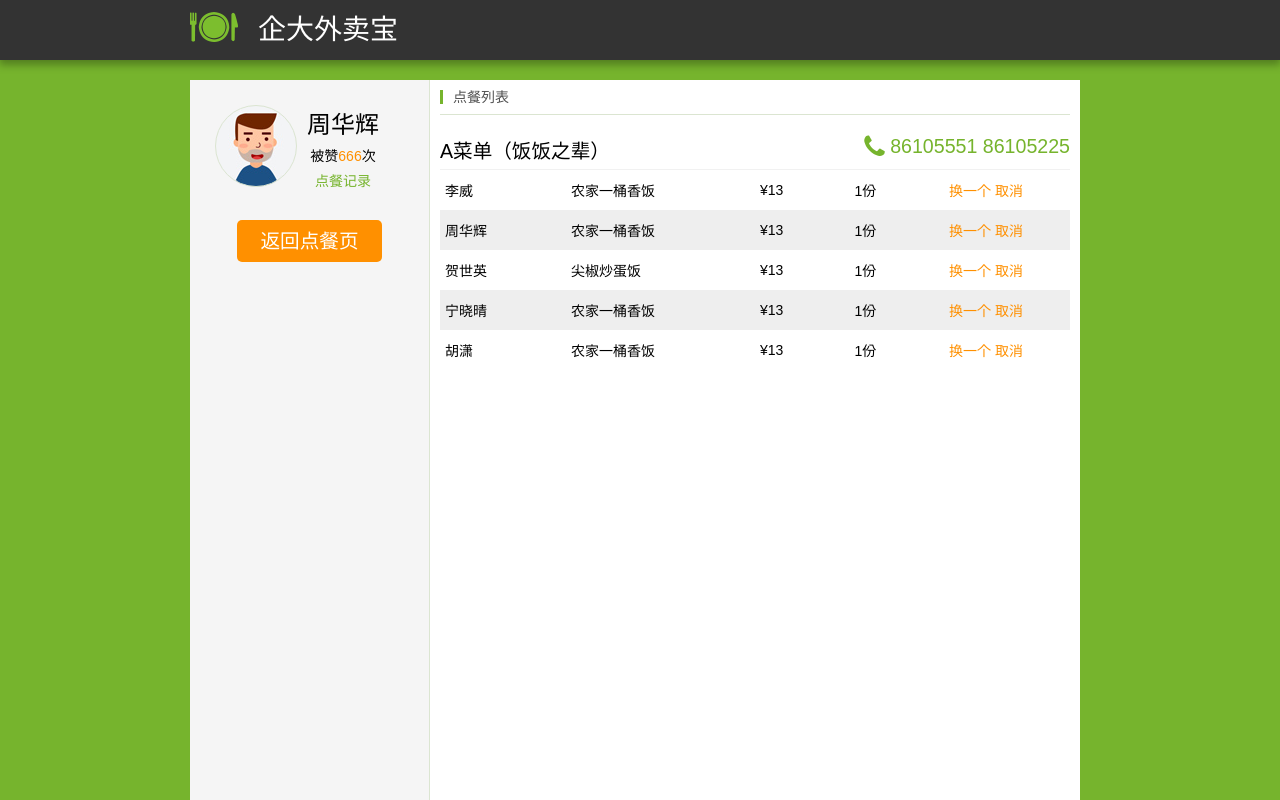
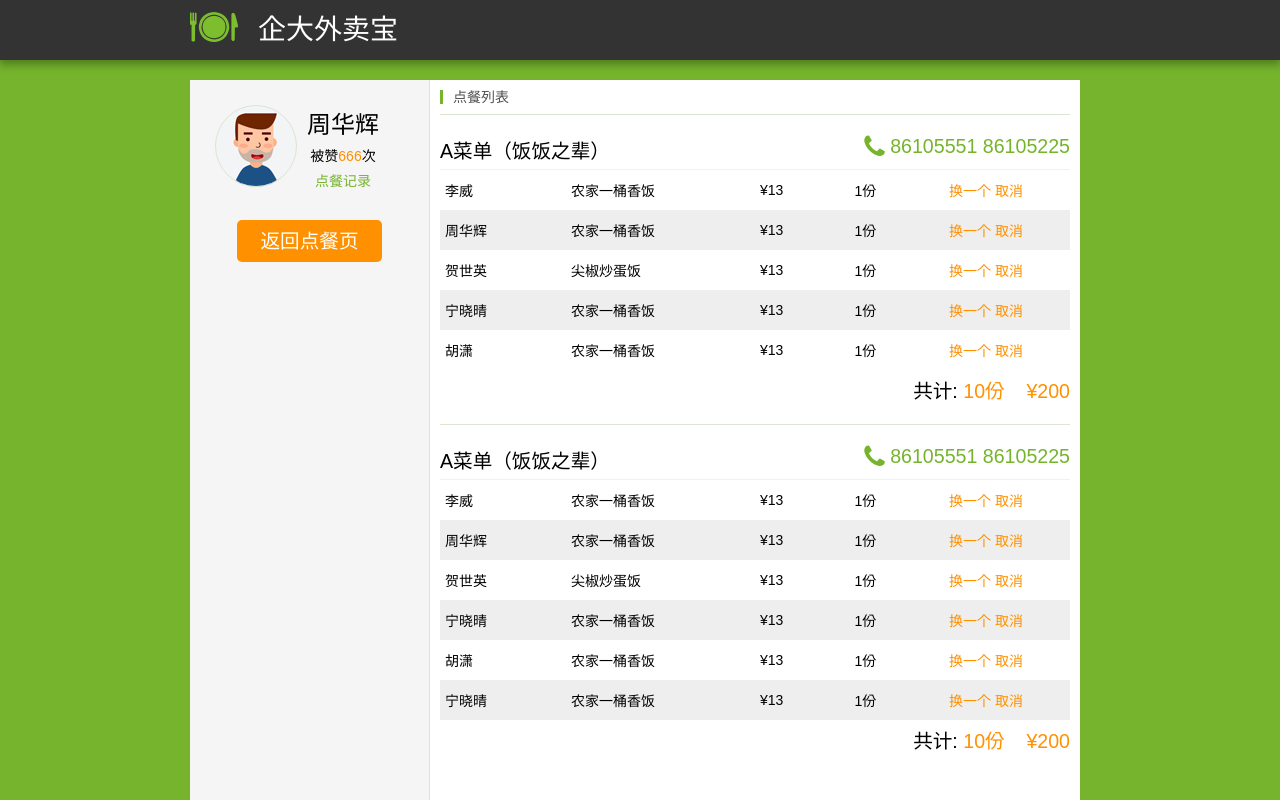
Before and after one commit to crazhou/qidalunch, a PHP site: page /total.html in a window 1280 px wide. Run offline with PHP 8.4, Linux system fonts and the light colour scheme.

Commit message:
More Code

```diff
--- a/admin.html
+++ b/admin.html
@@ -6,7 +6,7 @@
     <link rel="stylesheet" href="css/style.css">
     <link rel="stylesheet" href="css/font-awesome.min.css">
 </head>
-<body>
+<body class="fix">
   <div class="header">
     <div class="header-inner clearfix">
       <img src="images/dish.png" alt="Logo" class="fl logo">
@@ -30,7 +30,7 @@
       <div class="ppset adminset">
         <div class="t1">今日我值班: <a href="users.html" class="color-org f16">用户管理</a></div>
         <div class="t2">
-          <a href="javascript:;">查看今日点餐</a>
+          <a href="total.html">查看今日点餐</a>
         </div>
       </div>
       <div class="ptabs">
--- a/css/style.css
+++ b/css/style.css
@@ -7,6 +7,8 @@ body{
   background-color: #76b42d;
   font-family: 'Microsoft Yahei', Arial;
   font-size: 14px;
+}
+.fix {
   position: fixed;
   height: 100%;
   left: 0;
@@ -79,7 +81,7 @@ a,input,select{
   margin: 7px 0 0 20px;
 }
 .app {
-  margin :auto;
+  margin :0 auto 40px;
   width: 900px;
   height: 100%;
   padding-top: 80px;
@@ -309,6 +311,11 @@ a,input,select{
   text-align: left;
   border-collapse: collapse;
 }
+.main .sp-scroll {
+  overflow: auto;
+  padding-bottom: 20px;
+  height: calc(100% - 20px);
+}
 .table tr:hover td{
   background-color: #f0f0f0;
 }
@@ -482,6 +489,7 @@ a,input,select{
 }
 .dian-cont {
   margin-top: 10px;
+  padding-bottom: 10px;
   text-align: left;
 }
 .dian-header{
@@ -503,3 +511,6 @@ a,input,select{
 .tb2 .even td{
   background-color: #eeeeee;
 }
+.zon{
+  margin-top: 5px;
+}
--- a/dian.html
+++ b/dian.html
@@ -6,7 +6,7 @@
     <link rel="stylesheet" href="css/style.css">
     <link rel="stylesheet" href="css/font-awesome.min.css">
 </head>
-<body>
+<body class="fix">
   <div class="header">
     <div class="header-inner clearfix">
       <img src="images/dish.png" alt="Logo" class="fl logo">
--- a/total.html
+++ b/total.html
@@ -6,7 +6,7 @@
     <link rel="stylesheet" href="css/style.css">
     <link rel="stylesheet" href="css/font-awesome.min.css">
 </head>
-<body>
+<body class="fix">
   <div class="header">
     <div class="header-inner clearfix">
       <img src="images/dish.png" alt="Logo" class="fl logo">
@@ -31,6 +31,7 @@
     </div>
     <div class="main">
       <div class="title">点餐列表</div>
+      <div class="sp-scroll">
         <div class="dian-cont">
           <div class="dian-header">
             <div class="ft20 fl">A菜单（饭饭之辈）</div>
@@ -94,6 +95,91 @@
               </tr>
             </tbody>
           </table>
+          <div class="zon clearfix">
+            <span class="fr">
+            共计: <span class="color-org">10份&nbsp;&nbsp;&nbsp;&nbsp;&yen;200</span>
+            </span>
+          </div>
+        </div>
+        <div class="dian-cont">
+          <div class="dian-header">
+            <div class="ft20 fl">A菜单（饭饭之辈）</div>
+            <div class="phones fr">
+              <i class="fa fa-phone fa-lg color-gre"></i>
+              <span class="color-gre">86105551</span>
+              <span class="color-gre">86105225</span>
+            </div>
+          </div>
+          <table class="tb2">
+            <tbody>
+              <tr>
+                <td width="20%">李威</td>
+                <td width="30%">农家一桶香饭</td>
+                <td width="15%">&yen;13</td>
+                <td width="15%">1份</td>
+                <td>
+                  <a href="javascript:;" class="color-org">换一个</a>
+                  <a href="javascript:;" class="color-org">取消</a>
+                </td>
+              </tr>
+              <tr class="even">
+                <td>周华辉</td>
+                <td>农家一桶香饭</td>
+                <td>&yen;13</td>
+                <td>1份</td>
+                <td>
+                  <a href="javascript:;" class="color-org">换一个</a>
+                  <a href="javascript:;" class="color-org">取消</a>
+                </td>
+              </tr>
+              <tr>
+                <td>贺世英</td>
+                <td>尖椒炒蛋饭</td>
+                <td>&yen;13</td>
+                <td>1份</td>
+                <td>
+                  <a href="javascript:;" class="color-org">换一个</a>
+                  <a href="javascript:;" class="color-org">取消</a>
+                </td>
+              </tr>
+              <tr class="even">
+                <td>宁晓晴</td>
+                <td>农家一桶香饭</td>
+                <td>&yen;13</td>
+                <td>1份</td>
+                <td>
+                  <a href="javascript:;" class="color-org">换一个</a>
+                  <a href="javascript:;" class="color-org">取消</a>
+                </td>
+              </tr>
+              <tr>
+                <td>胡潇</td>
+                <td>农家一桶香饭</td>
+                <td>&yen;13</td>
+                <td>1份</td>
+                <td>
+                  <a href="javascript:;" class="color-org">换一个</a>
+                  <a href="javascript:;" class="color-org">取消</a>
+                </td>
+              </tr>
+              <tr class="even">
+                <td>宁晓晴</td>
+                <td>农家一桶香饭</td>
+                <td>&yen;13</td>
+                <td>1份</td>
+                <td>
+                  <a href="javascript:;" class="color-org">换一个</a>
+                  <a href="javascript:;" class="color-org">取消</a>
+                </td>
+              </tr>
+            </tbody>
+          </table>
+          <div class="zon clearfix">
+            <span class="fr">
+            共计: <span class="color-org">10份&nbsp;&nbsp;&nbsp;&nbsp;&yen;200</span>
+            </span>
+          </div>
+        </div>
       </div>
     </div>
   </div>
--- a/users.html
+++ b/users.html
@@ -6,7 +6,7 @@
     <link rel="stylesheet" href="css/style.css">
     <link rel="stylesheet" href="css/font-awesome.min.css">
 </head>
-<body>
+<body class="fix">
   <div class="header">
     <div class="header-inner clearfix">
       <img src="images/dish.png" alt="Logo" class="fl logo">
```
Lines whose indentation alone changed are shown as unchanged.
